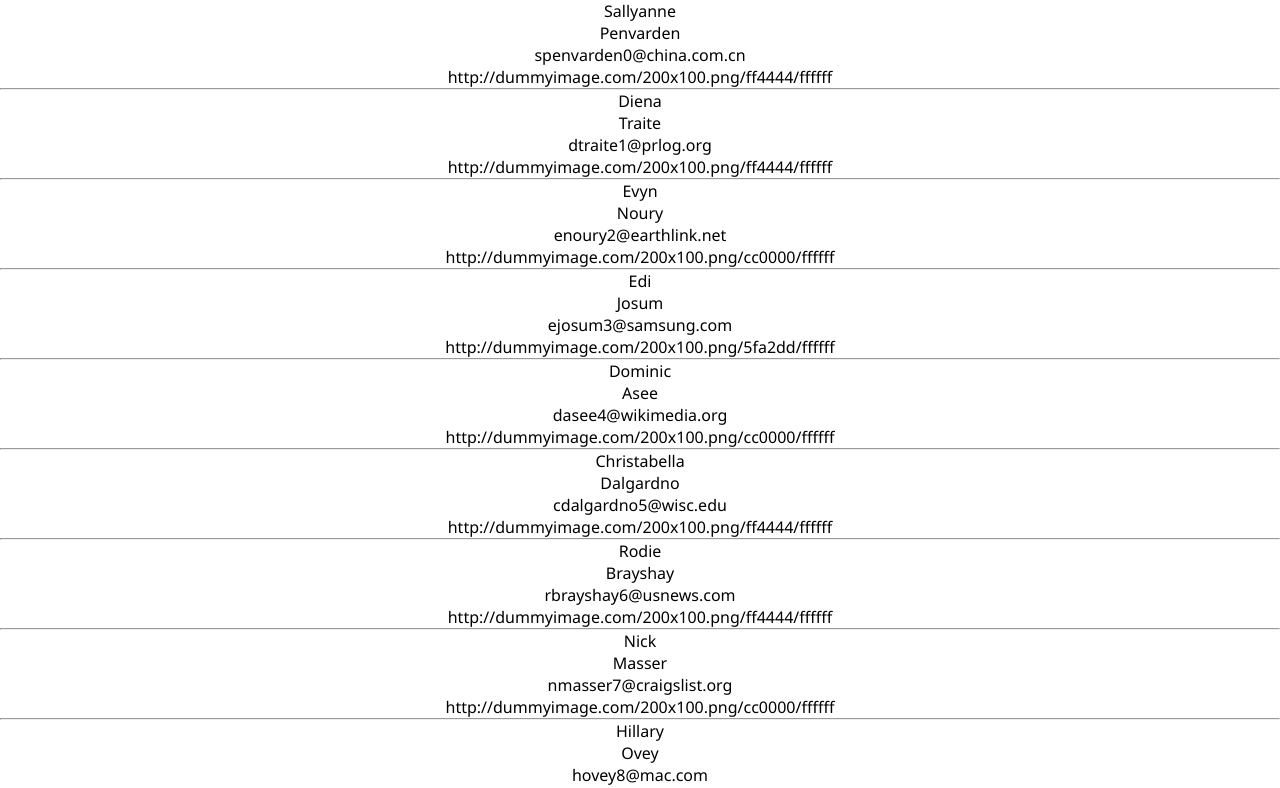
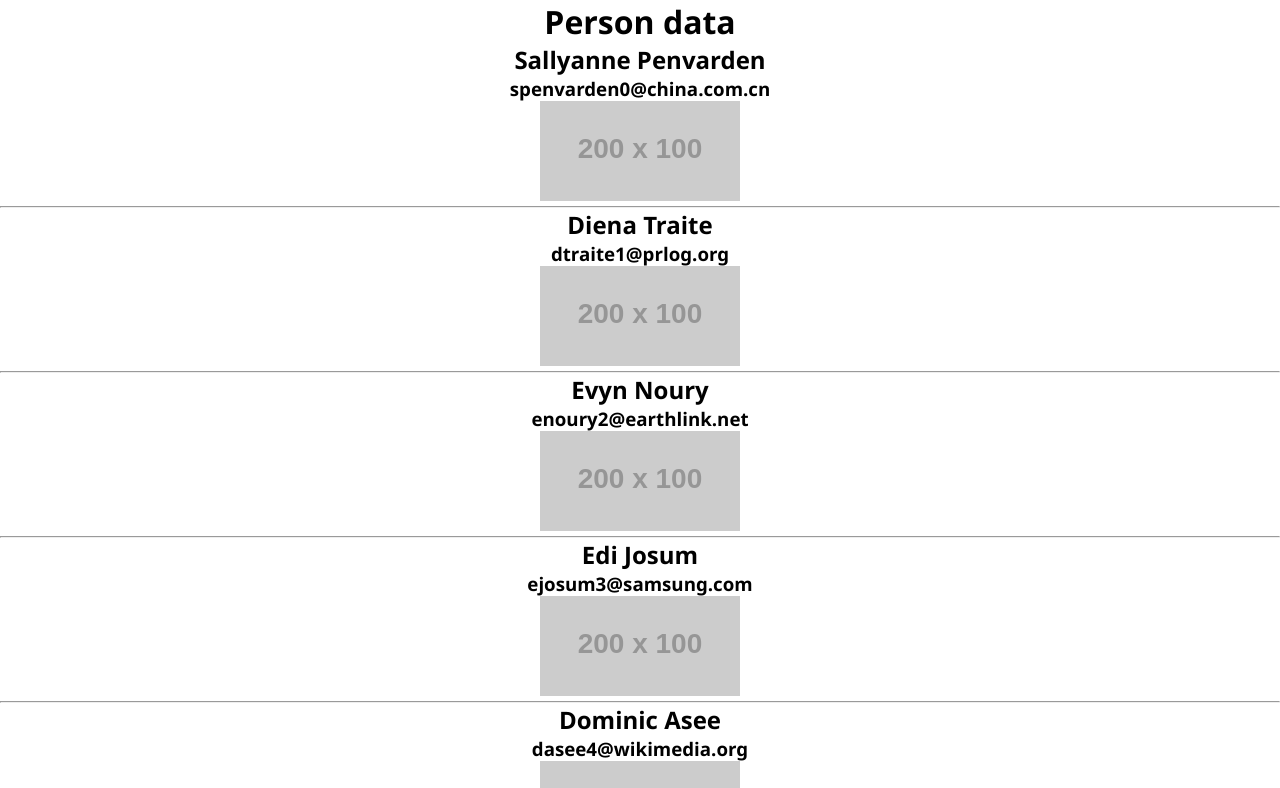
Before and after one commit to Waldemar-00/react-again, a React (Create React App) app in the folder 14-map-array-of-objects/: page / in a window 1280 px wide. Shown: the top 788 px of the page. Built offline with nearby package versions, Linux system fonts and the light colour scheme.

Commit message:
Changed JSX in the Person component, and used object destructuring in the map method.

```diff
--- a/14-map-array-of-objects/src/App.js
+++ b/14-map-array-of-objects/src/App.js
@@ -4,8 +4,8 @@ import { persons } from './data/persons'
 function App() {
   return (
     <div className='App'>
-      {persons.map((person) => {
-        const { id, firstName, lastName, email, img } = person
+      <h1>Person data</h1>
+      {persons.map(({ id, firstName, lastName, email, img }) => {
         return (
           <Person
             key={id}
--- a/14-map-array-of-objects/src/components/Person.js
+++ b/14-map-array-of-objects/src/components/Person.js
@@ -2,10 +2,14 @@ import './Person.css'
 function Person({ firstName, lastName, email, img }) {
   return (
     <section>
-      <div>{firstName}</div>
-      <div>{lastName}</div>
-      <div>{email}</div>
-      <div>{img}</div>
+      <h2>
+        {firstName} {lastName}
+      </h2>
+      <h3>{email}</h3>
+      <img
+        src={`${img}`}
+        alt='person'
+      />
       <hr />
     </section>
   )
```
